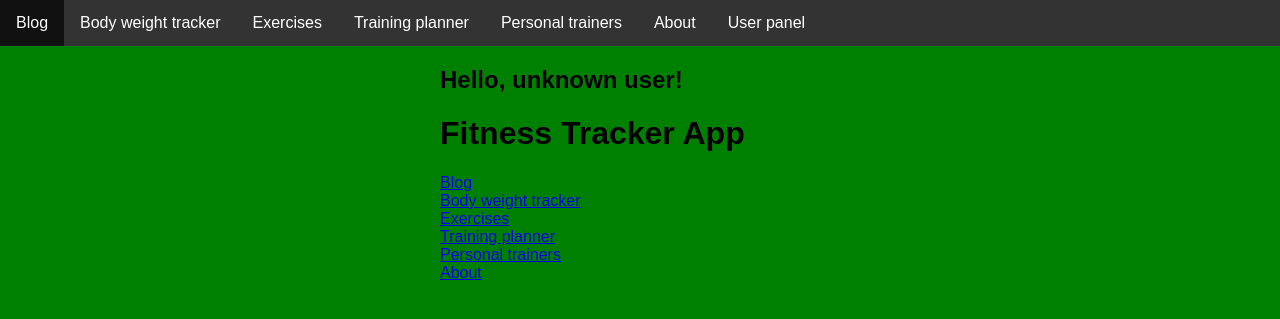
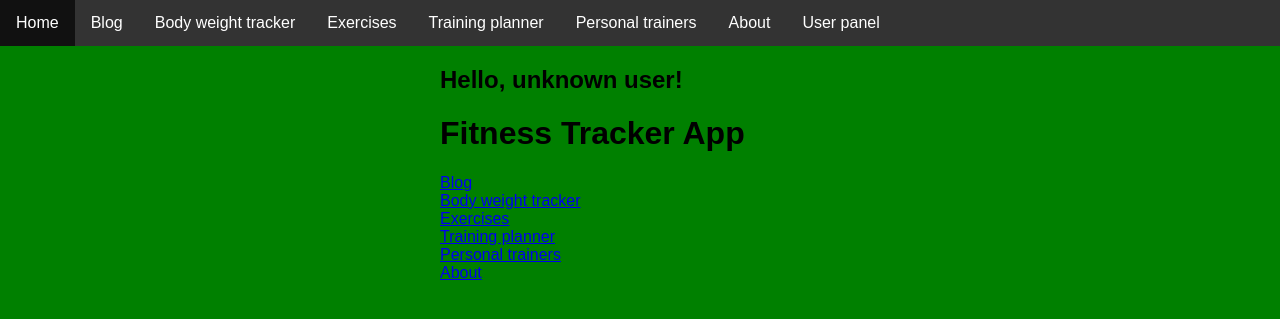
Before and after one commit to piotr-GG/fitness_tracker, a Flask app: page / in a window 1280 px wide. Shown: the top 319 px of the page. Run offline with Flask 3, Linux system fonts and the light colour scheme.

Commit message:
Added link to home page in base.html

```diff
--- a/ft_app/templates/base.html
+++ b/ft_app/templates/base.html
@@ -9,6 +9,7 @@
 </head>
 <body>
 <ul class="navbar">
+    <li class="navbar"><a class="navbar" href="{{ url_for('index') }}">Home</a></li>
     <li class="navbar"><a class="navbar" href="{{ url_for('blog.index') }}">Blog</a></li>
     <li class="navbar"><a class="navbar" href="{{ url_for('bw_tracker.index') }}">Body weight tracker</a></li>
     <li class="navbar"><a class="navbar" href="{{ url_for('exercises.index') }}">Exercises</a></li>
```
